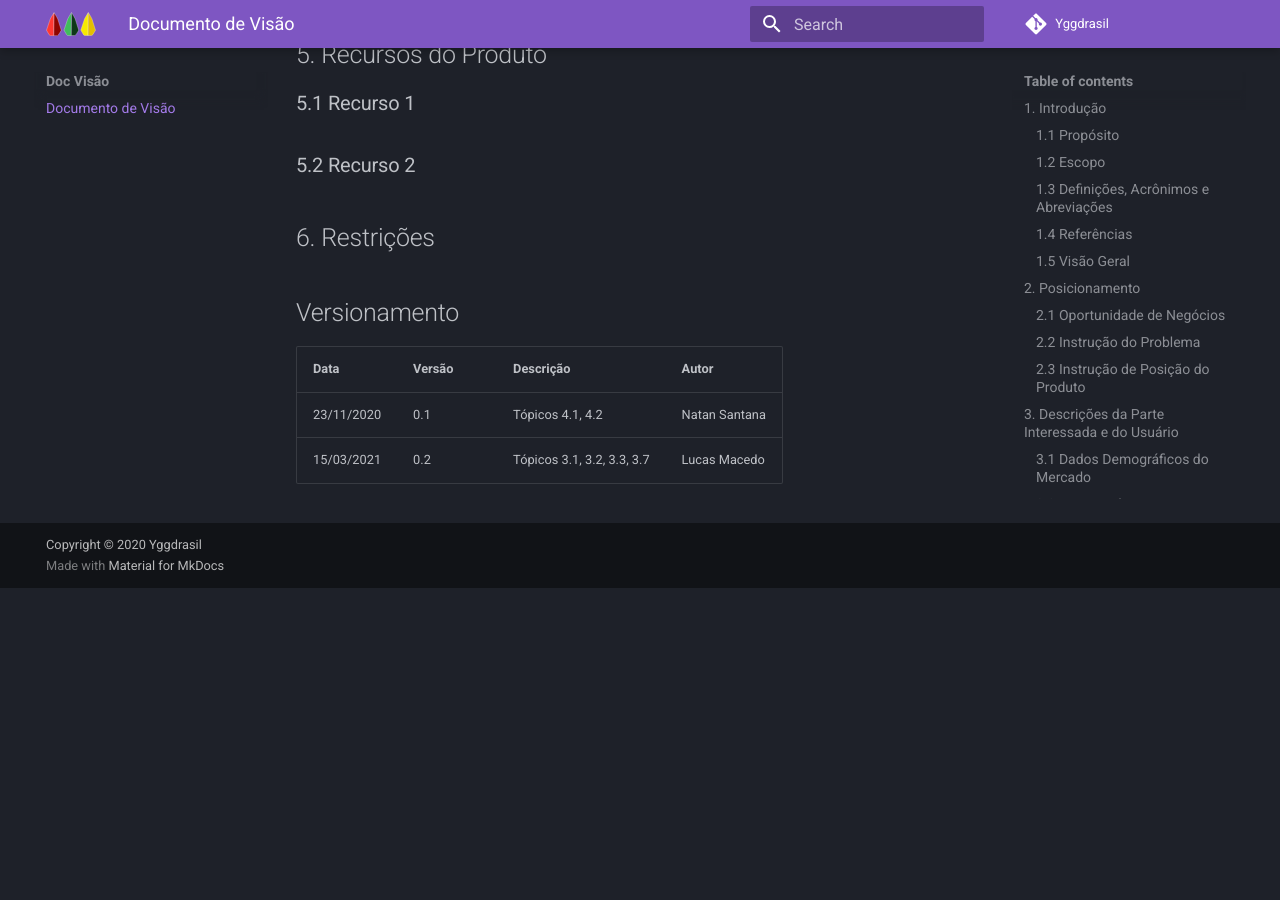
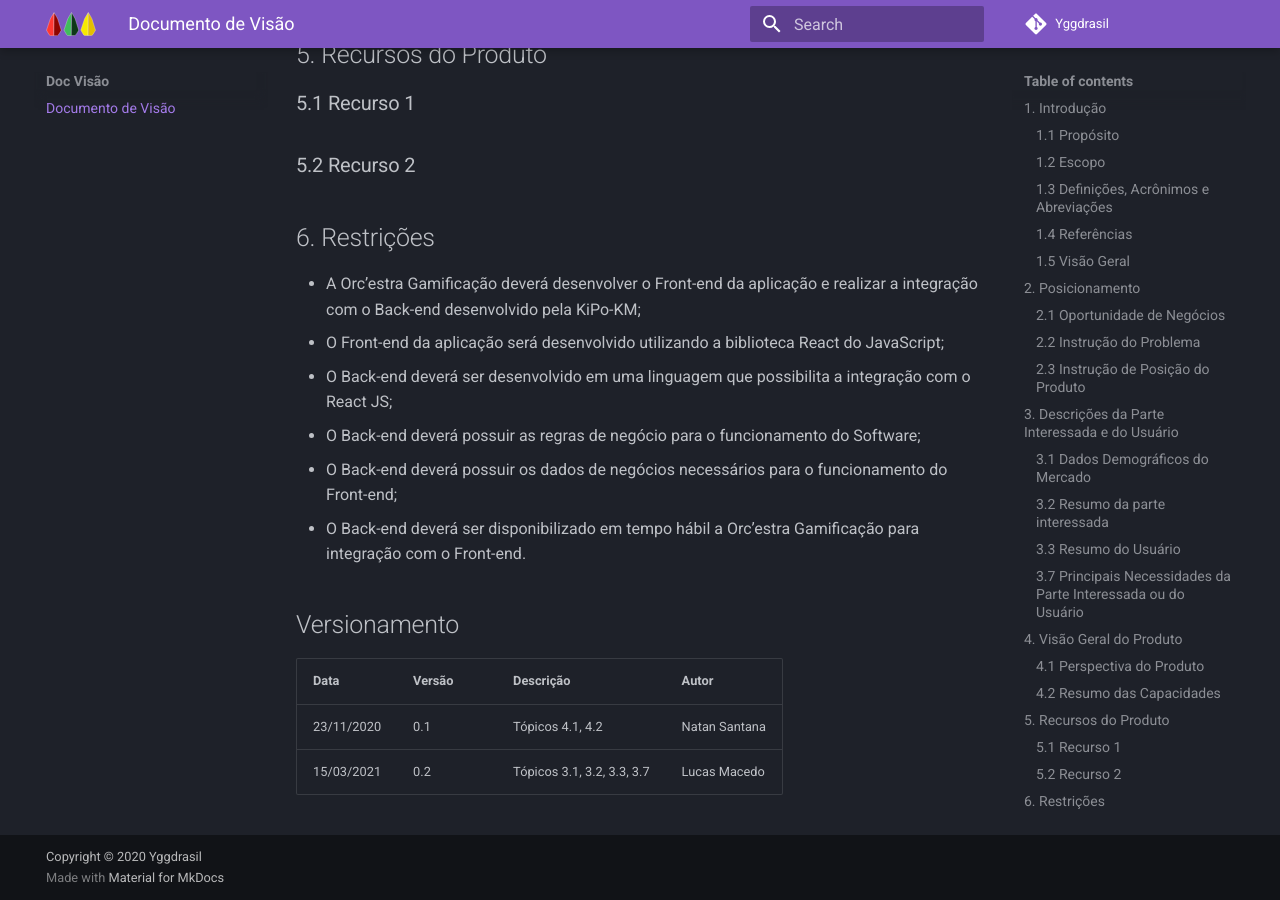
Before and after one commit to OrcestraGamificacao/Yagdrasil-Docs, an MkDocs documentation site: the page built from yggdrasil_docs/vision.md, in a window 1280 px wide and 900 px high, scrolled down 2685 px. Built offline with MkDocs 1.6.1 and Material for MkDocs 9.7.7, drawn with Linux system fonts in a browser that asks for light colours; comment, search, counter and statistics services are not loaded; before the commit the page ends 3273 px from its top, so only the background shows below that.

Commit message:
Create restrictios section

```diff
--- a/yggdrasil_docs/vision.md
+++ b/yggdrasil_docs/vision.md
@@ -73,6 +73,13 @@ Acompanhar a trilha de Conhecimento Pessoal: |Ao entrar em um Jardim, aparecerá
 
 ## 6. Restrições
 
+* A Orc’estra Gamificação deverá desenvolver o Front-end da aplicação e realizar a integração com o Back-end desenvolvido pela KiPo-KM;
+* O Front-end da aplicação será desenvolvido utilizando a biblioteca React do JavaScript;
+* O Back-end deverá ser desenvolvido em uma linguagem que possibilita a integração com o React JS;
+* O Back-end deverá possuir as regras de negócio para o funcionamento do Software;
+* O Back-end deverá possuir os dados de negócios necessários para o funcionamento do Front-end;
+* O Back-end deverá ser disponibilizado em tempo hábil a Orc’estra Gamificação para integração com o Front-end.
+
 ## Versionamento
 
 Data | Versão | Descrição | Autor
```
